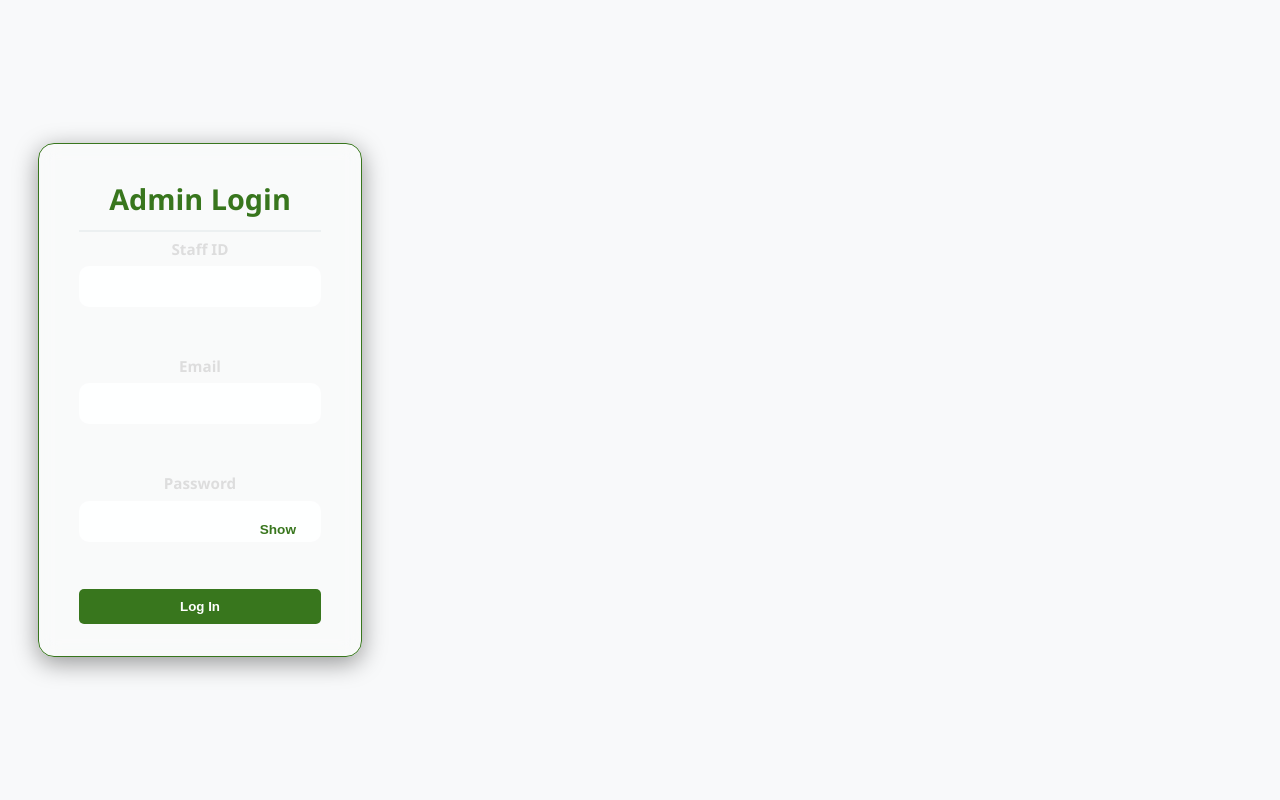
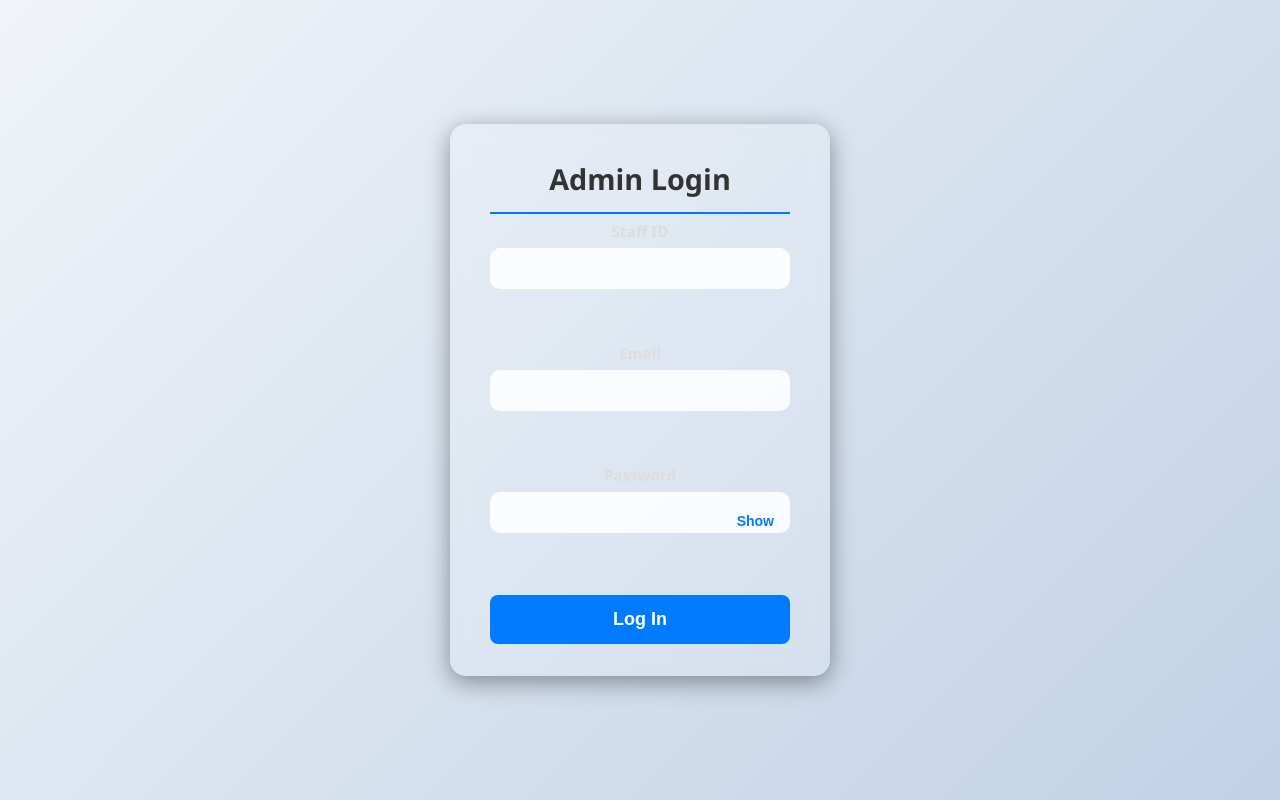
Before and after one commit to Kennyy02/Resort-Management-System, a React (Create React App) app in the folder frontend/: page /admin/login in a window 1280 px wide. Built offline with nearby package versions, Linux system fonts and the light colour scheme; no server answers.

Commit message:
Update login.css

```diff
--- a/frontend/src/admin/pages/login.css
+++ b/frontend/src/admin/pages/login.css
@@ -1,108 +1,163 @@
-/* Root colors */
-:root {
-  --primary-color: #38761D;
-  --text-color: #333;
-  --error-color: #d9534f;
-  --success-color: #5cb85c;
-  --font-family: 'Segoe UI', Tahoma, Geneva, Verdana, sans-serif;
-}
+/* login.css */
 
-/* Center container */
-body {
-  margin: 0;
-  font-family: var(--font-family);
+/* --- 1. Main Layout and Container --- */
+
+.login-container {
     display: flex;
     justify-content: center;
     align-items: center;
-  height: 100vh;
-  background: #fff;
-}
-
-.login-container {
-  width: 100%;
-  max-width: 400px;
-  padding: 20px;
+    min-height: 100vh;
+    background: linear-gradient(135deg, #f0f4f8, #c1d1e6); /* Light gradient background */
+    font-family: 'Arial', sans-serif;
 }
 
 .login-box {
-  background: #fff;
-  border: 1px solid var(--primary-color);
-  border-radius: 8px;
-  padding: 25px;
-  box-shadow: 0 4px 10px rgba(0,0,0,0.05);
+    background-color: #ffffff;
+    padding: 40px;
+    border-radius: 12px;
+    box-shadow: 0 10px 30px rgba(0, 0, 0, 0.15);
+    width: 100%;
+    max-width: 400px;
 }
 
 .login-title {
+    font-size: 24px;
+    font-weight: 600;
+    color: #333333;
+    margin-bottom: 30px;
     text-align: center;
-  color: var(--primary-color);
-  font-size: 1.5rem;
-  margin-bottom: 20px;
+    border-bottom: 2px solid #007bff;
+    padding-bottom: 10px;
 }
 
-.login-message {
-  text-align: center;
-  font-size: 0.9rem;
-  margin-bottom: 10px;
-}
-
-.login-message.error {
-  color: var(--error-color);
-}
-
-.login-message.success {
-  color: var(--success-color);
-}
+/* --- 2. Form Styling --- */
 
 .login-form {
     display: flex;
     flex-direction: column;
-  gap: 15px;
+    gap: 20px;
+}
+
+.form-group {
+    display: flex;
+    flex-direction: column;
 }
 
 .form-group label {
+    font-size: 14px;
+    color: #555555;
+    margin-bottom: 8px;
     font-weight: 500;
-  margin-bottom: 5px;
-  color: var(--text-color);
 }
 
 .form-input {
-  padding: 8px 10px;
-  border: 1px solid #ccc;
-  border-radius: 5px;
-  font-size: 1rem;
+    padding: 12px 15px;
+    border: 1px solid #cccccc;
+    border-radius: 8px;
+    font-size: 16px;
+    transition: border-color 0.3s, box-shadow 0.3s;
 }
 
 .form-input:focus {
+    border-color: #007bff;
+    box-shadow: 0 0 0 3px rgba(0, 123, 255, 0.25);
     outline: none;
-  border-color: var(--primary-color);
 }
+
+/* --- 3. Password Visibility Toggle --- */
 
 .password-wrapper {
     position: relative;
+    display: flex;
+    align-items: center;
+}
+
+.password-wrapper .form-input {
+    width: 100%;
+    padding-right: 80px; /* Make space for the button */
 }
 
 .show-password-btn {
     position: absolute;
-  right: 5px;
-  top: 50%;
-  transform: translateY(-50%);
+    right: 1px;
+    top: 1px;
+    height: calc(100% - 2px);
+    padding: 0 15px;
+    background: none;
     border: none;
-  background: none;
-  color: var(--primary-color);
     cursor: pointer;
-  font-size: 0.85rem;
+    font-size: 14px;
+    color: #007bff;
+    border-radius: 0 8px 8px 0;
+    transition: background-color 0.2s;
+}
+
+.show-password-btn:hover {
+    background-color: #f0f0f0;
+}
+
+/* --- 4. Login Button --- */
+
+.login-button {
+    padding: 14px;
+    background-color: #007bff;
+    color: white;
+    font-size: 18px;
+    font-weight: bold;
+    border: none;
+    border-radius: 8px;
+    cursor: pointer;
+    transition: background-color 0.3s ease;
+    margin-top: 10px;
+}
+
+.login-button:hover {
+    background-color: #0056b3;
+}
+
+.login-button:disabled {
+    background-color: #cccccc;
+    cursor: not-allowed;
+}
+
+/* --- 5. Message/Alerts --- */
+
+.login-message {
+    padding: 10px;
+    border-radius: 6px;
+    margin-bottom: 20px;
+    text-align: center;
+    font-size: 14px;
+    font-weight: 600;
+}
+
+.login-message.error {
+    background-color: #fddddd;
+    color: #d9534f;
+    border: 1px solid #d9534f;
+}
+
+.login-message.success {
+    background-color: #d4edda;
+    color: #28a745;
+    border: 1px solid #28a745;
+}
+
+/* --- 6. Mobile Responsiveness --- */
+
+@media (max-width: 500px) {
+    .login-box {
+        margin: 20px;
+        padding: 30px 20px;
+        box-shadow: 0 5px 15px rgba(0, 0, 0, 0.1);
+    }
+
+    .login-title {
+        font-size: 22px;
     }
 
     .login-button {
-  padding: 10px;
-  background: var(--primary-color);
-  color: #fff;
-  border: none;
-  border-radius: 5px;
-  cursor: pointer;
-  font-weight: bold;
+        font-size: 16px;
+        padding: 12px;
     }
-
-.login-button:hover {
-  background: #2e5d15;
 }
```
Lines whose indentation alone changed are shown as unchanged.
